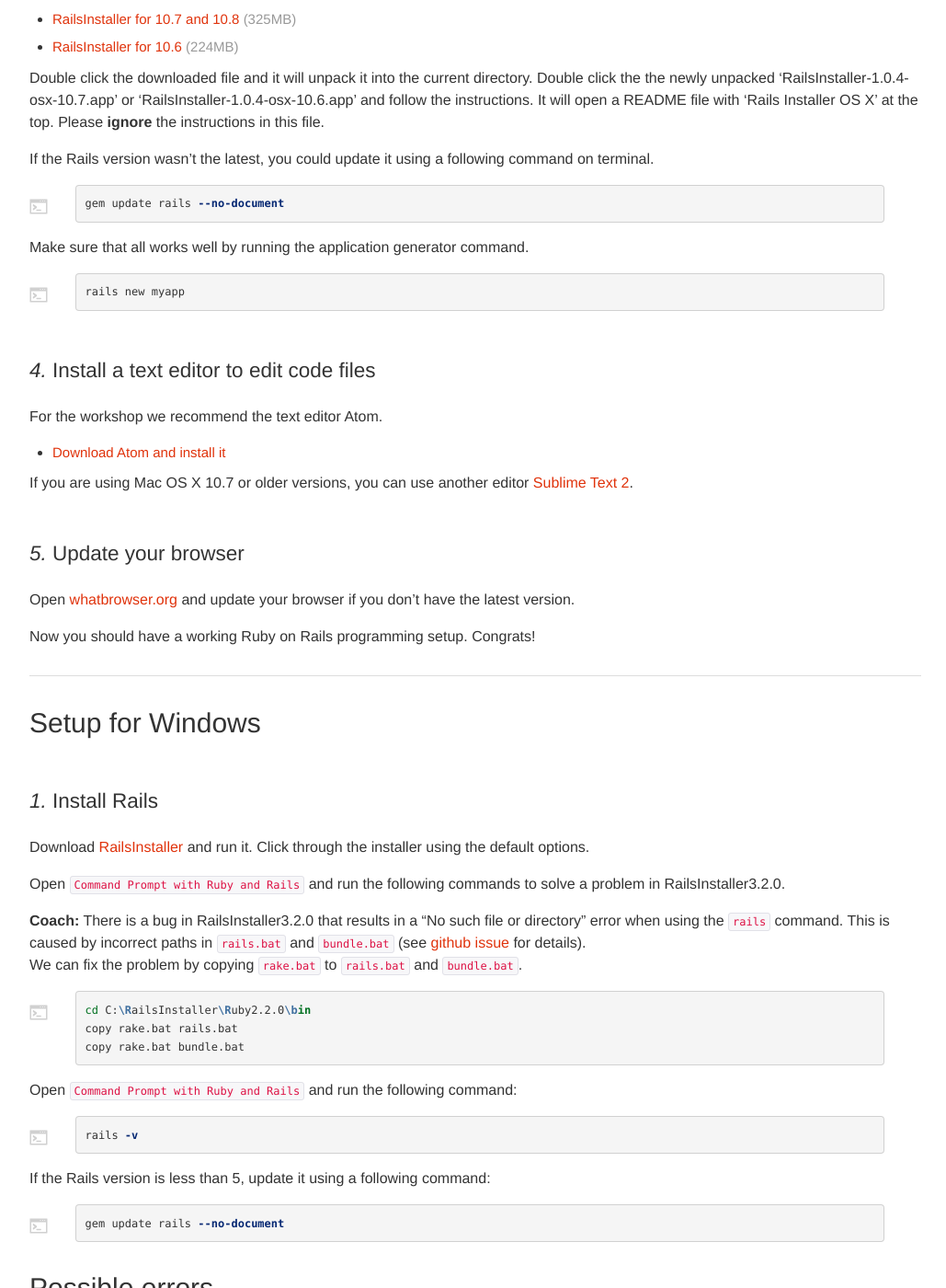
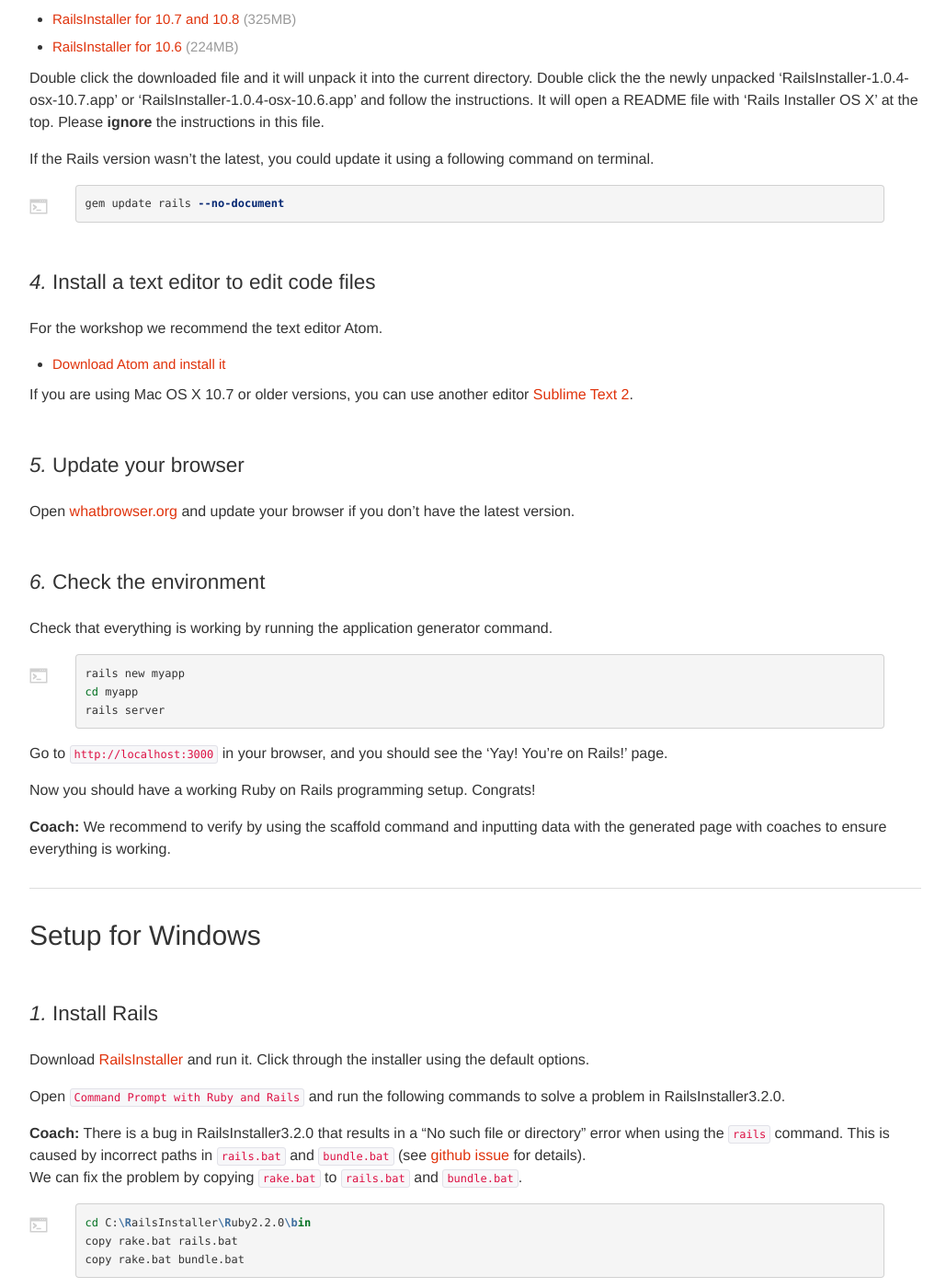
Before and after one commit to railsgirls/guides.railsgirls.com, a Jekyll site: the page built from _posts/2013-05-02-install.markdown, in a window 1280 px wide and 1400 px high, scrolled down 2842 px. Shown: the whole window at 92% size, without its empty margins (53-1082 px from the left). Built offline with Jekyll 4.4.1, drawn with Linux system fonts in a browser that asks for light colours; nearby versions of some CDN libraries; some of the changed text lies outside the part shown.

Commit message:
Check the environment on all platforms in installation instructions

```diff
--- a/_posts/2013-05-02-install.markdown
+++ b/_posts/2013-05-02-install.markdown
@@ -99,12 +99,6 @@
 gem update rails --no-document
 {% endhighlight %}
 
-Make sure that all works well by running the application generator command.
-
-{% highlight sh %}
-rails new myapp
-{% endhighlight %}
-
 ### *4.* Install a text editor to edit code files
 
 For the workshop we recommend the text editor Atom.
@@ -117,8 +111,21 @@
 
 Open [whatbrowser.org](http://whatbrowser.org) and update your browser if you don't have the latest version.
 
+### *6.* Check the environment
+
+Check that everything is working by running the application generator command.
+
+{% highlight sh %}
+rails new myapp
+cd myapp
+rails server
+{% endhighlight %}
+
+Go to `http://localhost:3000` in your browser, and you should see the 'Yay! You're on Rails!' page.
 
 Now you should have a working Ruby on Rails programming setup. Congrats!
+
+**Coach:** We recommend to verify by using the scaffold command and inputting data with the generated page with coaches to ensure everything is working.
 
 <hr />
 
@@ -298,8 +305,21 @@
 
 Open [whatbrowser.org](http://whatbrowser.org) and update your browser if you don't have the latest version.
 
+### *4.* Check the environment
+
+Check that everything is working by running the application generator command.
+
+{% highlight sh %}
+rails new myapp
+cd myapp
+rails server
+{% endhighlight %}
+
+Go to `http://localhost:3000` in your browser, and you should see the 'Yay! You're on Rails!' page.
 
 Now you should have a working Ruby on Rails programming setup. Congrats!
+
+**Coach:** We recommend to verify by using the scaffold command and inputting data with the generated page with coaches to ensure everything is working.
 
 <hr />
 
```
